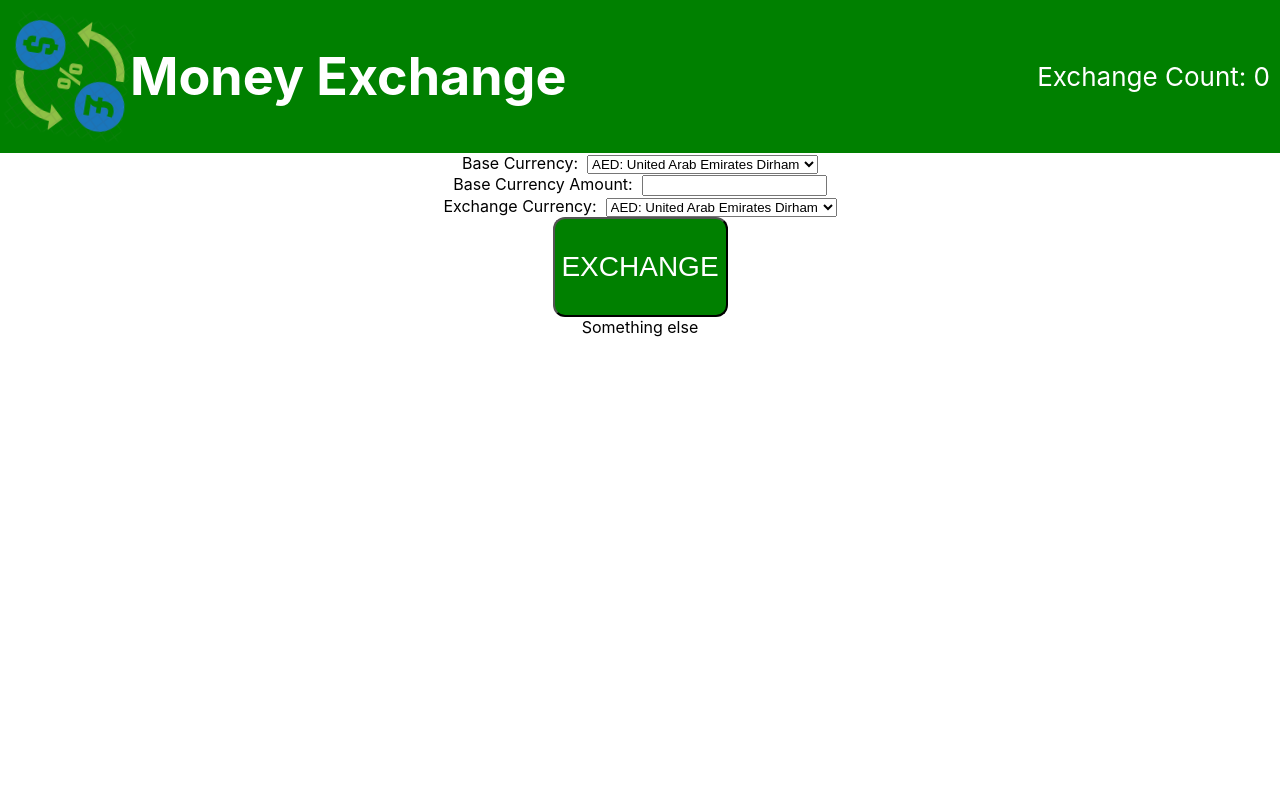
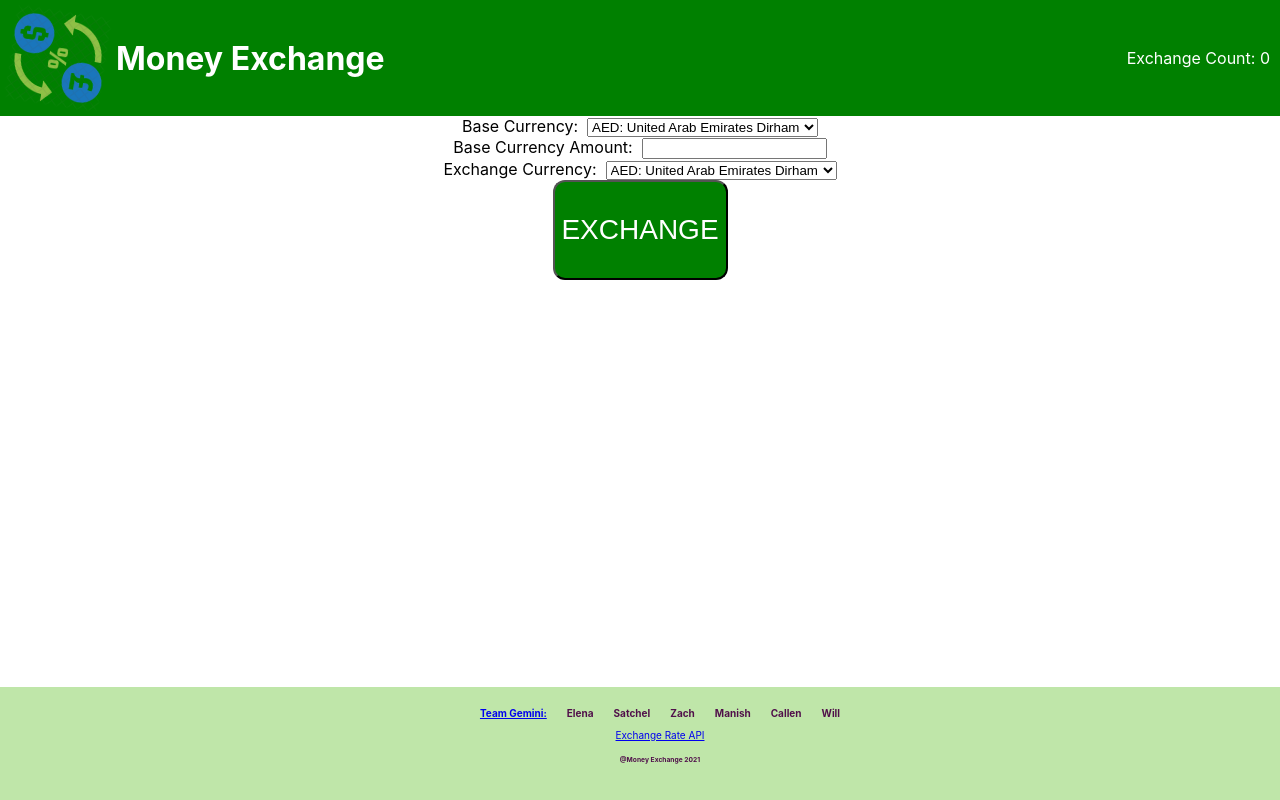
Before and after one commit to Ally-Bootcamp-Team-Gemini/school-money-web-app, a React (Create React App) app: page / in a window 1280 px wide. Built offline with nearby package versions, Linux system fonts and the light colour scheme.

Commit message:
resolving more conflicts

```diff
--- a/src/App.css
+++ b/src/App.css
@@ -3,11 +3,29 @@
 }
 
 .App-logo {
-  height: 15vmin;
+  height: 12vmin;
   pointer-events: none;
 }
+.footer {
+  position: fixed;
+  left: 0;
+  bottom: 0;
+  width: 100%;
+  background-color: rgb(191, 230, 169);
+  color: #50104A;
+  text-align: center;
+  padding: 20px;
+  font-size: 10px;
 
-@media (prefers-reduced-motion: no-preference) {
+}
+.footer-Teammates {
+  display: inline;
+  flex-direction: row;
+  padding: 10px;
+  font-size: 10px;
+}
+
+@media {
   .App-logo {
     animation: App-logo-spin infinite 20s linear;
   }
@@ -43,7 +61,6 @@
   display: flex;
   flex-direction: row;
   align-items: center;
-  font-size: calc(10px + 2vmin);
   color: white;
   padding: 10px;
 }
--- a/src/App.js
+++ b/src/App.js
@@ -10,14 +10,20 @@ function App() {
   const [count, setCounter] = useState(0);
 
   const incrementCounter = () => {
-     setCounter(count+1);
+    setCounter(count + 1);
   }
+  const Teammates = ['Elena', 'Satchel', 'Zach', 'Manish', 'Callen', 'Will'];
+
+  const logo = [{
+    Company: '@Money Exchange',
+    Year: 2021,
+  }];
 
   return (
     <div className="App">
       <Header count={count} />
-      <Body incrementCounter={incrementCounter}/>
-      <Footer />
+      <Body incrementCounter={incrementCounter} />
+      <Footer teammates={Teammates} company={logo} />
     </div>
   );
 }
--- a/src/footer.js
+++ b/src/footer.js
@@ -1,7 +1,23 @@
 import React from 'react'
 
-export default function Footer(){
+export default function Footer(props){
     return (
-        <div>Something else</div>
+        <div className="footer" >
+            <h1 className="footer-Teammates"> <a href ='https://github.com/zeamend/school-money-web-app' >Team Gemini:</a></h1>
+        {props.teammates.map((footer) => (
+
+        <h1 className = 'footer-Teammates'>{footer}</h1>
+)
+)}
+
+        <p><a href ='https://exchangeratesapi.io/' >Exchange Rate API</a></p>
+
+        {props.company.map((logo) => (
+
+            <h6>{logo.Company} {logo.Year}</h6>
+            )
+            )}
+
+        </div>
     )
 }
--- a/src/header.js
+++ b/src/header.js
@@ -3,10 +3,10 @@ import logo from './exchange-logo2.png'
 
 export default function Header(props) {
     return (
-        <div class="header">
+        <div className="header">
             <img className="App-logo" src={logo} alt="logo" />
-            <h1>Money Exchange</h1>
-            <div style={{"margin-left":"auto"}}>Exchange Count: {props.count}</div>
+            <h1 style={{paddingLeft:"10px"}}>Money Exchange</h1>
+            <div style={{marginLeft:"auto"}}>Exchange Count: {props.count}</div>
         </div>
     )
 }
```
Also changed, not shown: 1 other file (tests, documents, lock files or other folders).
